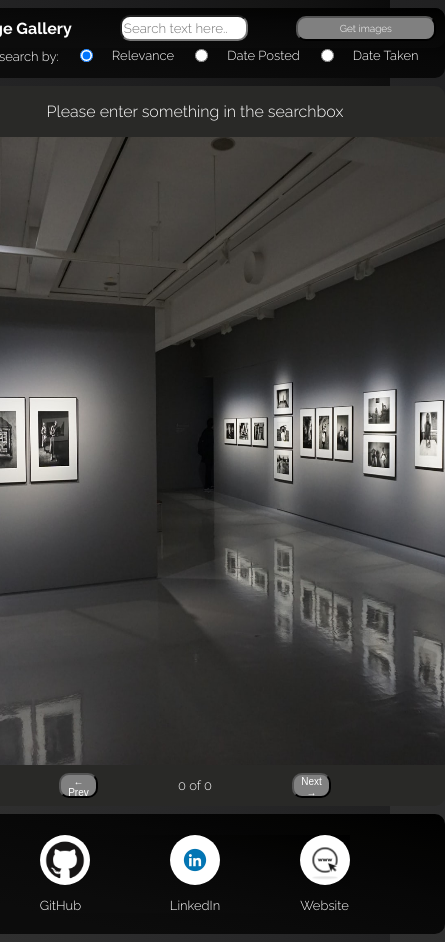
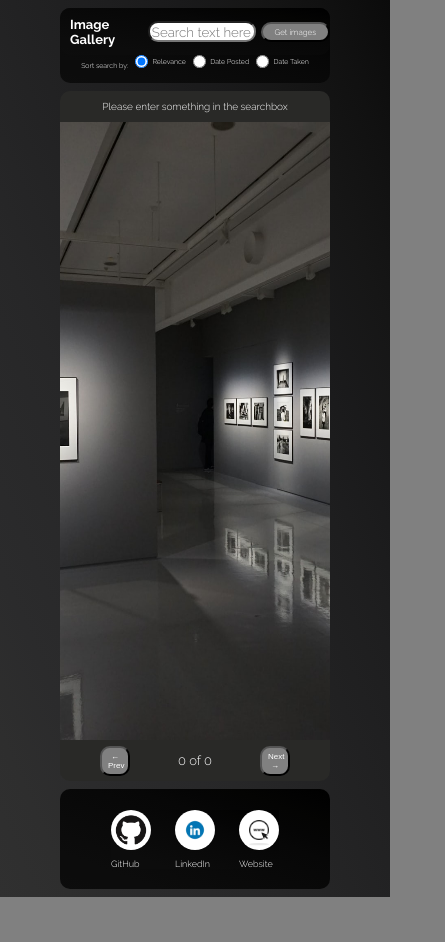
Before and after one commit to fredrikparkell/flickr-image-gallery, a plain HTML site: page index.html in a window 390 px wide. Both pictures are taken after a click on the button "Get images". Shown: the whole page, 445 px wide, since content can reach past the window. After the commit the page ends 897 px from the top, so only its background shows below. Drawn offline with Linux system fonts and the light colour scheme.

Commit message:
more optimization for esp. mobile

```diff
--- a/indexStyle.css
+++ b/indexStyle.css
@@ -324,23 +324,24 @@ header #belowHeader {
     }
 }
 
-@media only screen and (max-width: 320px) {
+@media only screen and (max-width: 420px) {
 
     header #headerArea {
-        width: 300px;
+        width: 270px;
+        gap: 0.3rem;
     }
 
     header #belowHeader {
-        width: 300px;
-        gap: 0.2rem;
+        width: 270px;
+        gap: 0.1rem;
     }
 
     #sortByText {
-        font-size: xx-small;
+        font-size: 7px;
     }
 
     #belowHeader label, #belowHeader input {
-        font-size: xx-small;
+        font-size: 7px;
     }
 
     #headerh1 {
@@ -348,23 +349,24 @@ header #belowHeader {
     }
 
     #searchText {
-        /*height: 2.3vw;*/
-        width: 90px; /* 20vw*/
+        width: 100px;
         height: 15px;
     }
 
     .searchBtn {
         font-size: 8px;
         height: 20px;
-        width: 70px;
+        width: 80px;
     }
 
     #lightbox {
-        width: 180px;
+        width: 230px;
+        height: 300px;
     }
 
     #lightboxImg {
         width: 90%;
+        max-height: 90%;
     }
 
     #lightboxPtag {
@@ -372,36 +374,37 @@ header #belowHeader {
     }
 
     #searchResults {
-        font-size:small;
+        font-size:x-small;
     }
 
     #mainImgArea img {
-        width: 69px;
-        height: 69px;
+        width: 83px;
+        height: 83px;
     }
 
     .imgArea {
-        width: 300px;
-        height: 465px;
+        width: 270px;
+        height: 690px;
     }
 
     .imgArea main {
-        width: 300px;
-        height: 430px;
+        width: 270px;
+        height: 600px;
     }
 
     #pageSection {
         font-size: small;
+        gap: 3rem;
     }
 
     .imgBtn {
-        font-size: 10px;
+        font-size: 8px;
         height: 30px;
-        width: 40px;
+        width: 30px;
     }
 
     .footerArea {
-        width: 300px;
+        width: 270px;
         height: 100px;
     }
 
--- a/main.js
+++ b/main.js
@@ -28,12 +28,25 @@ document.querySelector(".searchBtn").addEventListener("click", async function ()
     loadImages();
 })
 
+document.addEventListener('keydown', async function (event) {
+    if(event.key === 'Enter') {
+        document.querySelector(".searchBtn").click();
+    }
+    else if(event.key === 'ArrowLeft') {
+        document.getElementById('imgBtnPrev').click();
+    }
+    else if(event.key === 'ArrowRight') {
+        document.getElementById('imgBtnNext').click();
+    }
+})
+
 //--------------------------------//
 
 // FUNCTION-FLOW FOR HANDLING IMAGES //
 
 function loadImages() {
     imageSection.innerHTML = "";
+    document.getElementById('lightbox').style.display = "none";
     const apiKey = "api_key=0beca48521ee0ee70915815ea49063f4";
     const searchText = document.getElementById("searchText").value;
     if (searchText == "") {
```
